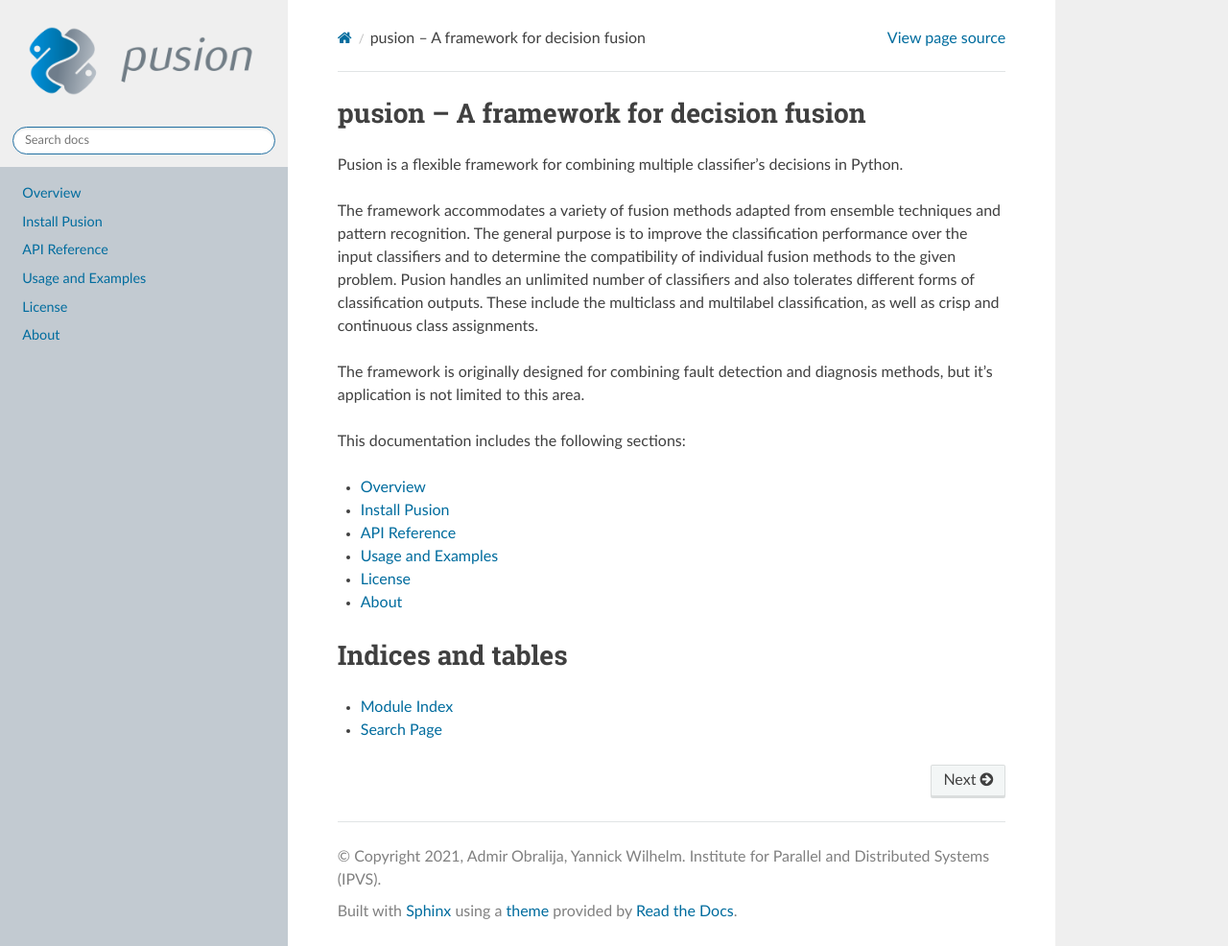
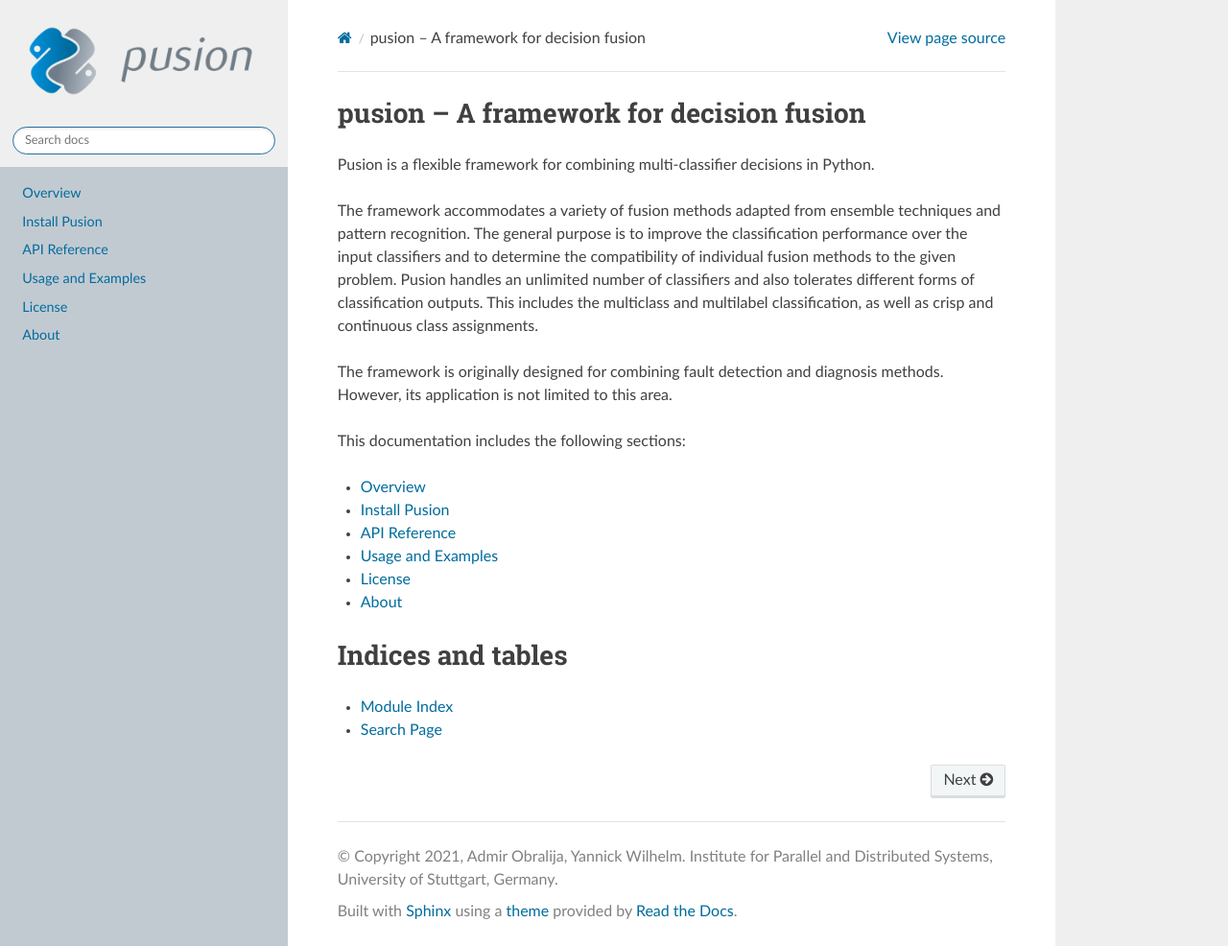
Before and after one commit to IPVS-AS/pusion, a Sphinx documentation site: the page built from docs/source/index.rst, in a window 1280 px wide and 986 px high. Shown: the whole window at 96% size. Built offline with Sphinx 7.4.7 and the Read the Docs theme 2.0.0, drawn with Linux system fonts in a browser that asks for light colours.

Commit message:
Doc: Minor corrections.

```diff
--- a/docs/source/conf.py
+++ b/docs/source/conf.py
@@ -20,7 +20,8 @@ sys.path.insert(0, os.path.abspath('../..'))
 # -- Project information -----------------------------------------------------
 
 project = u'pusion'
-copyright = u'2021, Admir Obralija, Yannick Wilhelm. Institute for Parallel and Distributed Systems (IPVS)'
+copyright = u'2021, Admir Obralija, Yannick Wilhelm. ' \
+            u'Institute for Parallel and Distributed Systems, University of Stuttgart, Germany'
 author = u'Admir Obralija'
 
 # The short X.Y version
--- a/docs/source/index.rst
+++ b/docs/source/index.rst
@@ -1,16 +1,16 @@
 pusion -- A framework for decision fusion
 =========================================
 
-Pusion is a flexible framework for combining multiple classifier's decisions in Python.
+Pusion is a flexible framework for combining multi-classifier decisions in Python.
 
 The framework accommodates a variety of fusion methods adapted from ensemble techniques and pattern recognition.
 The general purpose is to improve the classification performance over the input classifiers and to determine the
 compatibility of individual fusion methods to the given problem.
 Pusion handles an unlimited number of classifiers and also tolerates different forms of classification outputs.
-These include the multiclass and multilabel classification, as well as crisp and continuous class assignments.
+This includes the multiclass and multilabel classification, as well as crisp and continuous class assignments.
 
-The framework is originally designed for combining fault detection and diagnosis methods, but it's application is not
-limited to this area.
+The framework is originally designed for combining fault detection and diagnosis methods.
+However, its application is not limited to this area.
 
 This documentation includes the following sections:
 
--- a/docs/source/usage_and_examples.rst
+++ b/docs/source/usage_and_examples.rst
@@ -87,7 +87,7 @@ final fusion is performed on the test dataset (without true labels).
 Evaluation
 ----------
 
-In addition to the previous example, we are able to evaluate both, the ensemble's and the combiner's classification
+In addition to the previous example, we are able to evaluate both, the ensemble and the combiner classification
 performance using the evaluation methods provided by the framework.
 The critical point for achieving a reasonable comparison is obviously the usage of the same test dataset
 for the combiner as well as for the ensemble.
@@ -272,5 +272,5 @@ Output:
 
 
 .. warning::
-    Combiner's output is always redundant, which means that all classes are covered for each sample.
+    Combiner output is always redundant, which means that all classes are covered for each sample.
     To make a reasonable comparison between the combiner and the ensemble use ``evaluate_cr_*`` methods for both.
```
